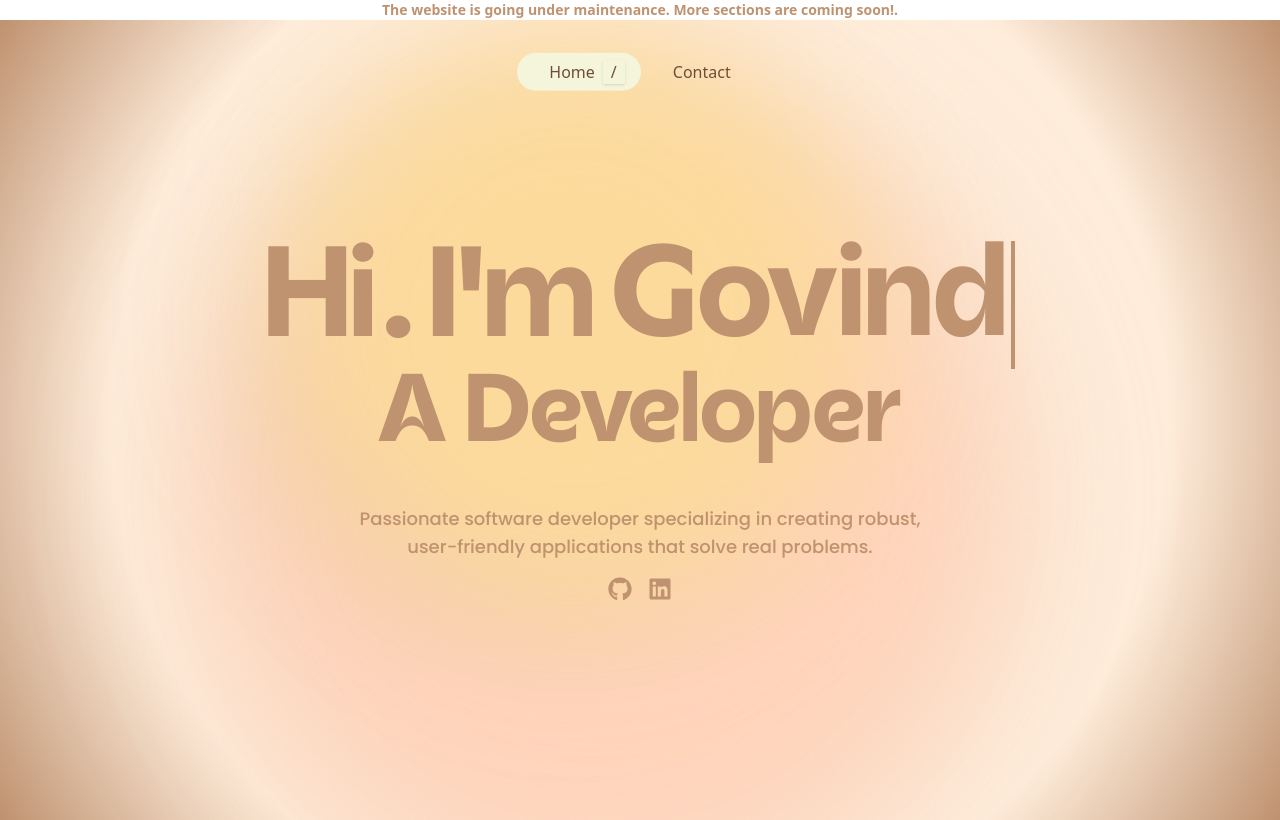
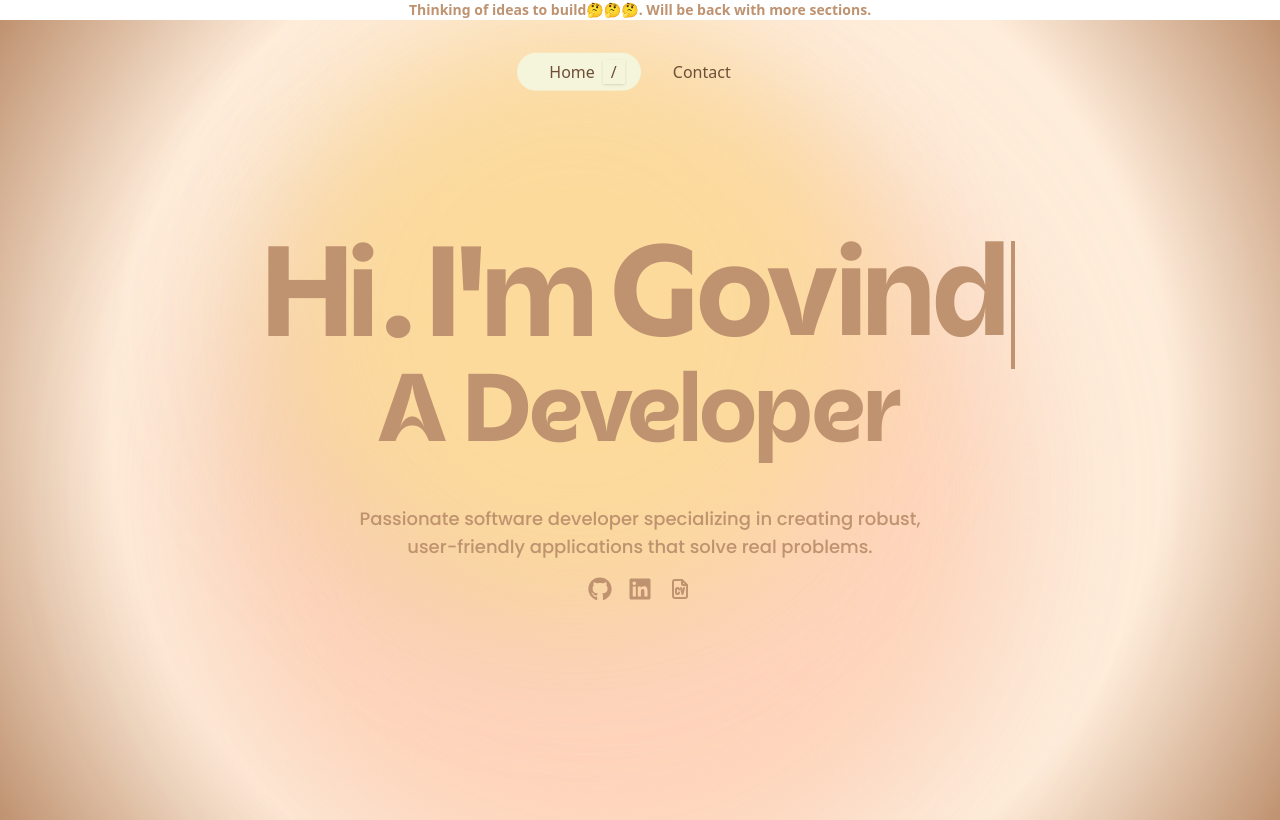
Before and after one commit to govindbohara/new-portfolio, a React (Vite) app: page / in a window 1280 px wide. Built offline with nearby package versions, Linux system fonts and the light colour scheme; a web font is replaced by a local one.

Commit message:
feat: added cv and changed header text

```diff
--- a/src/components/HeroSection.jsx
+++ b/src/components/HeroSection.jsx
@@ -1,6 +1,7 @@
 import { useState, useEffect } from "react";
 import { FaGithub } from "react-icons/fa";
 import { FaLinkedin } from "react-icons/fa6";
+import { TbFileCv } from "react-icons/tb";
 import { GITHUB_URL, LINKEDIN_URL } from "./Contact";
 
 export default function HeroSection() {
@@ -59,8 +60,7 @@ export default function HeroSection() {
     <>
       <div>
         <p className="text-center text-sm font-semibold text-primary-text ">
-          The website is going under maintenance. More sections are coming
-          soon!.
+          Thinking of ideas to build🤔🤔🤔. Will be back with more sections.
         </p>
       </div>
       <div
@@ -116,6 +116,14 @@ export default function HeroSection() {
             >
               <FaLinkedin className="text-2xl text-primary-text" />
             </a>
+            <a
+              href={"/Govind_SoftwareEngineer.pdf"}
+              className="cursor-pointer"
+              target="_blank"
+              aria-label="resume_govind"
+            >
+              <TbFileCv className="text-2xl text-primary-text" />
+            </a>
           </div>
         </div>
         {/* moving background blur blob */}
```
Also changed, not shown: 1 other file (tests, documents, lock files or other folders).
